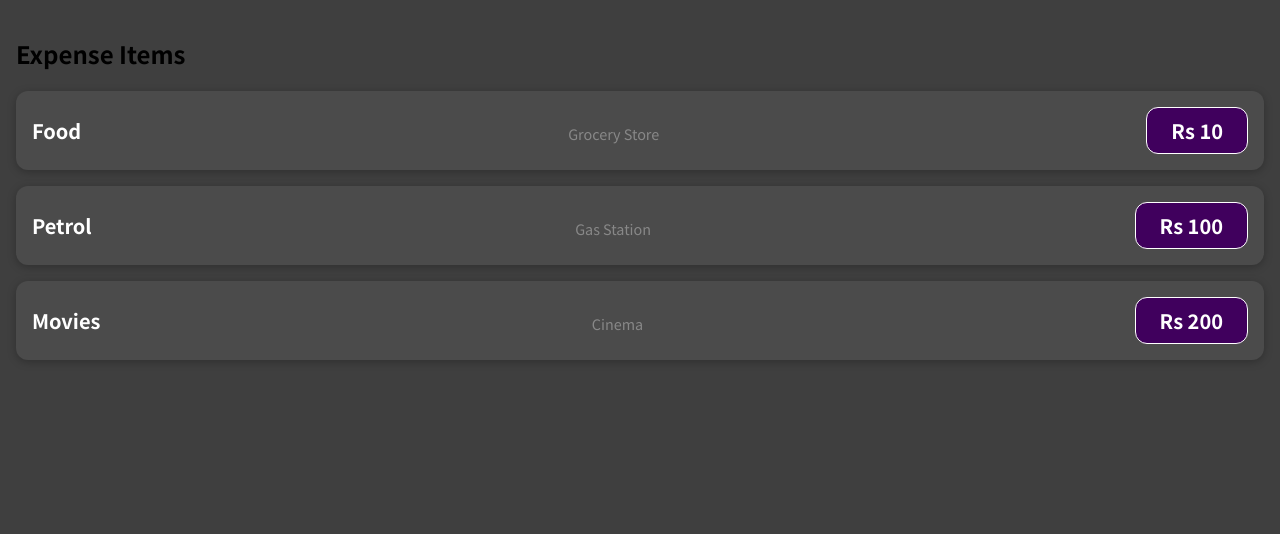
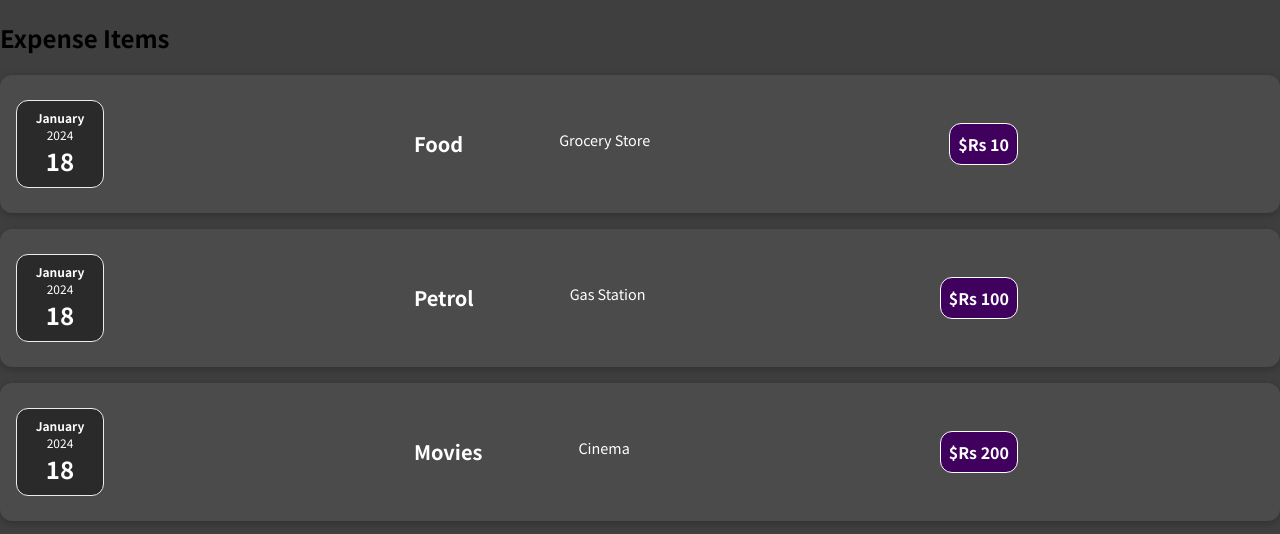
Before and after one commit to Pratyasha955/Reactjs-project, a React (Create React App) app: page / in a window 1280 px wide. Shown: the top 534 px of the page. Built offline with nearby package versions, Linux system fonts and the light colour scheme.

Commit message:
ExpenseDetails and ExpenseDate

```diff
--- a/src/App.js
+++ b/src/App.js
@@ -1,9 +1,9 @@
 import ExpenseItem from './components/ExpenseItem';
 
 const expenses = [
-  { id: 1, expenseName: 'Food', amount: 'Rs 10', locationOfExpenditure: 'Grocery Store' },
-  { id: 2, expenseName: 'Petrol', amount: 'Rs 100', locationOfExpenditure: 'Gas Station' },
-  { id: 3, expenseName: 'Movies', amount: 'Rs 200', locationOfExpenditure: 'Cinema' },
+  { id: 1, date: new Date(2023, 12, 18), expenseName: 'Food', amount: 'Rs 10', location: 'Grocery Store' },
+  { id: 2, date: new Date(2023, 12, 18), expenseName: 'Petrol', amount: 'Rs 100', location: 'Gas Station' },
+  { id: 3, date: new Date(2023, 12, 18), expenseName: 'Movies', amount: 'Rs 200', location: 'Cinema' },
 ];
 
 const expenseItems = [];
@@ -14,7 +14,8 @@ for (let i = 0; i < expenses.length; i++) {
       key={expense.id}
       expenseName={expense.expenseName}
       amount={expense.amount}
-      locationOfExpenditure={expense.locationOfExpenditure}
+      location={expense.location}
+      date={expense.date}
     />
   );
 }
--- /dev/null
+++ b/src/components/ExpenseDate.css
@@ -0,0 +1,26 @@
+.expense-date {
+    display: flex;
+    flex-direction: column;
+    width: 5.5rem;
+    height: 5.5rem;
+    border: 1px solid #ececec;
+    background-color: #2a2a2a;
+    color: white;
+    border-radius: 12px;
+    align-items: center;
+    justify-content: center;
+  }
+
+  .expense-date__month {
+    font-size: 0.75rem;
+    font-weight: bold;
+  }
+
+  .expense-date__year {
+    font-size: 0.75rem;
+  }
+
+  .expense-date__day {
+    font-size: 1.5rem;
+    font-weight: bold;
+  }
--- /dev/null
+++ b/src/components/ExpenseDate.js
@@ -0,0 +1,19 @@
+import React from 'react';
+
+import './ExpenseDate.css';
+
+function ExpenseDate(props) {
+  const month = props.date.toLocaleString('en-US', { month: 'long' });
+  const day = props.date.toLocaleString('en-US', { day: '2-digit' });
+  const year = props.date.getFullYear();
+
+  return (
+    <div className="expense-date">
+      <div className="expense-date__month">{month}</div>
+      <div className="expense-date__year">{year}</div>
+      <div className="expense-date__day">{day}</div>
+    </div>
+  );
+}
+
+export default ExpenseDate;
--- /dev/null
+++ b/src/components/ExpenseDetails.js
@@ -0,0 +1,14 @@
+import React from 'react';
+import './ExplainDetails.css';
+
+function ExpenseDetails(props) {
+  return (
+    <div className="expense-details">
+      <h3>{props.title}</h3>
+      <div className="expense-location">{props.location}</div>
+      <div className="expense-amount">${props.amount}</div>
+    </div>
+  );
+}
+
+export default ExpenseDetails;
--- a/src/components/ExpenseItem.css
+++ b/src/components/ExpenseItem.css
@@ -1,54 +1,11 @@
-.expense-list {
-    padding: 1rem;
-  }
-
 .expense-list-item {
   display: flex;
-    flex-direction: column;
-    justify-content: space-between;
-    align-items: center;
+  justify-content: space-between; /* Align items side by side */
+  align-items: center; /* Vertically center items */
   box-shadow: 0 2px 8px rgba(0, 0, 0, 0.25);
   padding: 1rem;
   margin: 1rem 0;
   border-radius: 12px;
   background-color: #4b4b4b;
-  }
-
-  .expense-list-item h2 {
-    color: #3a3a3a;
-    font-size: 1rem;
-    margin: 0.5rem 0;
   color: white;
 }
-
-  .expense-location {
-    color: #888;
-    font-size: 0.9rem;
-    margin-bottom: 0.5rem;
-  }
-
-  .expense-list-item__price {
-    font-size: 1rem;
-    font-weight: bold;
-    color: white;
-    background-color: #40005d;
-    border: 1px solid white;
-    padding: 0.5rem;
-    border-radius: 12px;
-  }
-
-  @media (min-width: 580px) {
-    .expense-list-item {
-      flex-direction: row;
-      align-items: center;
-    }
-
-    .expense-list-item h2 {
-      font-size: 1.25rem;
-    }
-
-    .expense-list-item__price {
-      font-size: 1.25rem;
-      padding: 0.5rem 1.5rem;
-    }
-  }
--- a/src/components/ExpenseItem.js
+++ b/src/components/ExpenseItem.js
@@ -1,15 +1,20 @@
 import React from 'react';
+
+import ExpenseDate from './ExpenseDate';
+import ExpenseDetails from './ExpenseDetails';
 import './ExpenseItem.css';
 
 
 function ExpenseItem(props) {
-
   return (
-    <li className="expense-list-item">
-      <h2>{props.expenseName}</h2>
-      <p className="expense-location">{props.locationOfExpenditure}</p>
-      <div className="expense-list-item__price">{props.amount}</div>
-    </li>
+    <div className="expense-list-item">
+      <ExpenseDate date={props.date} />
+      <ExpenseDetails
+          amount={props.amount}
+          location={props.location}
+          title={props.expenseName}
+        />
+    </div>
   );
 }
 
--- /dev/null
+++ b/src/components/ExplainDetails.css
@@ -0,0 +1,37 @@
+.expense-details {
+  display: flex;
+  justify-content: space-between;
+  align-items: center;
+  padding: 1rem;
+  margin: 1rem 0;
+  border-radius: 12px;
+  background-color: #4b4b4b;
+  color: white;
+  width: 100%; /* Set the width to take the full width of the container */
+  max-width: 700px; /* Limit the maximum width for better readability */
+  margin-left: auto;
+  margin-right: auto;
+}
+
+.expense-details h3 {
+  font-size: 1.25rem;
+  margin: 0;
+  margin-left: 4rem;
+}
+
+.expense-location {
+  font-size: 0.9rem;
+  margin-bottom: 0.5rem;
+  margin-left: 6rem;
+  color: white;
+}
+
+.expense-amount {
+  font-size: 1rem;
+  font-weight: bold;
+  background-color: #40005d;
+  border: 1px solid white;
+  padding: 0.5rem;
+  border-radius: 12px;
+  margin-left: auto;
+}
```
Lines whose indentation alone changed are shown as unchanged.
